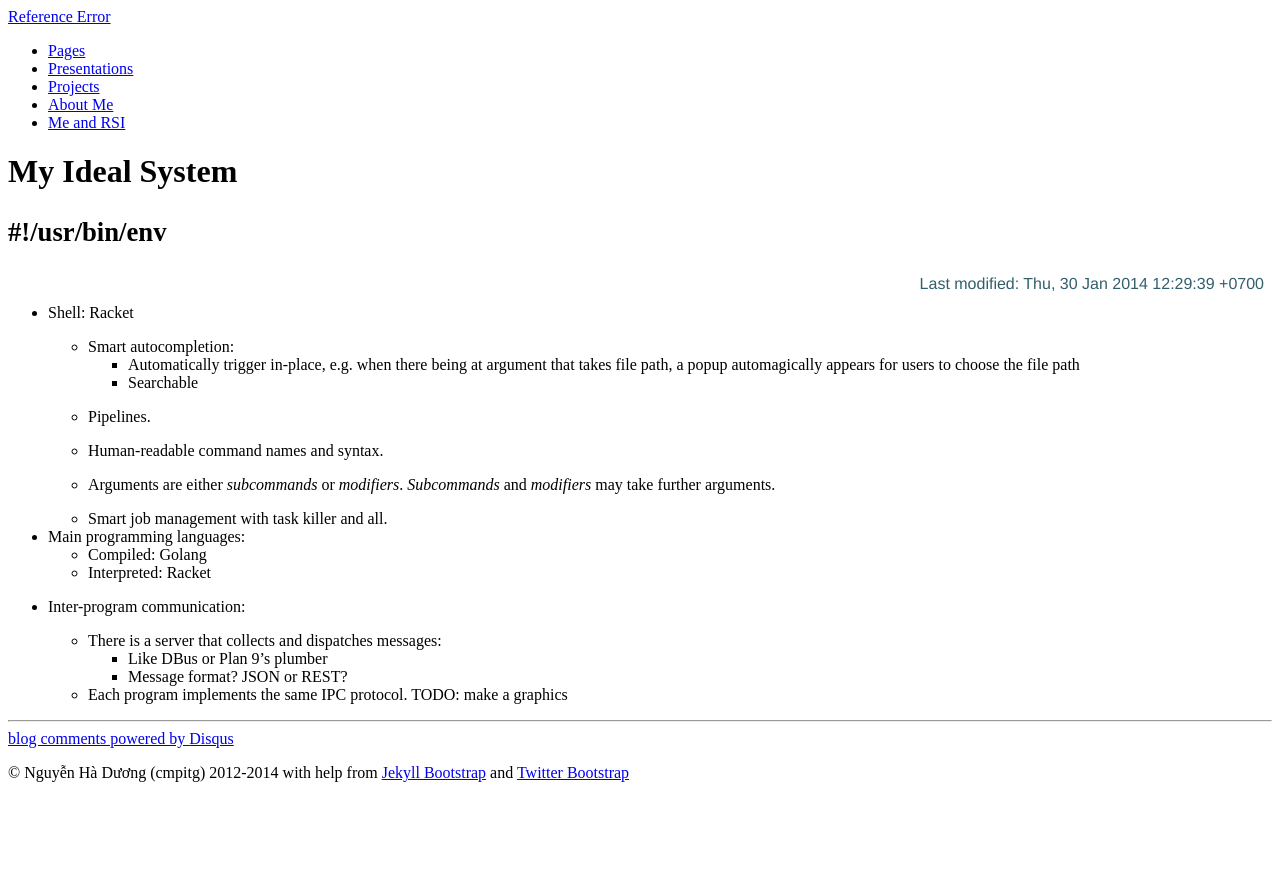
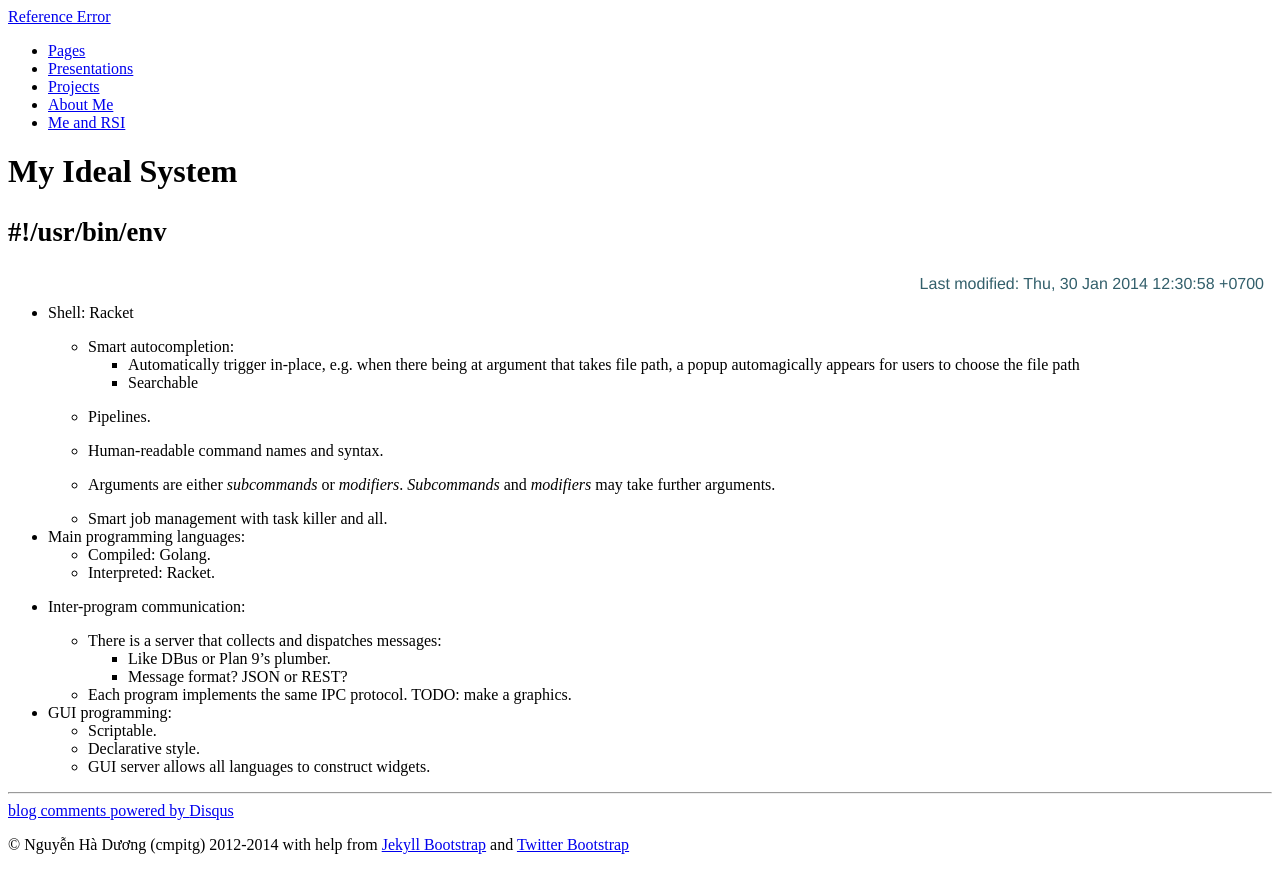
Before and after one commit to cmpitg/cmpitg.github.com, a Jekyll site: the page built from random/ideal-system.md, in a window 1280 px wide. Shown: the top 893 px of the page. Built offline with Jekyll 4.4.1, drawn with Linux system fonts in a browser that asks for light colours; Markdown is read by kramdown in place of the engine named in the settings; comment, search, counter and statistics services are not loaded.

Commit message:
Add thoughts on GUI programming

```diff
--- a/random/ideal-system.md
+++ b/random/ideal-system.md
@@ -4,7 +4,7 @@ title: My Ideal System
 tagline: "#!/usr/bin/env"
 tags: [random, system]
 permalink: /ideal-system/
-last_updated: Thu, 30 Jan 2014 12:29:39 +0700
+last_updated: Thu, 30 Jan 2014 12:30:58 +0700
 ---
 {% include JB/setup %}
 
@@ -25,13 +25,18 @@ last_updated: Thu, 30 Jan 2014 12:29:39 +0700
   - Smart job management with task killer and all.
 
 * Main programming languages:
-  - Compiled: Golang
-  - Interpreted: Racket
+  - Compiled: Golang.
+  - Interpreted: Racket.
 
 * Inter-program communication:
 
   - There is a server that collects and dispatches messages:
-    * Like DBus or Plan 9's plumber
+    * Like DBus or Plan 9's plumber.
     * Message format? JSON or REST?
 
-  - Each program implements the same IPC protocol.  TODO: make a graphics
+  - Each program implements the same IPC protocol.  TODO: make a graphics.
+
+* GUI programming:
+  - Scriptable.
+  - Declarative style.
+  - GUI server allows all languages to construct widgets.
```
